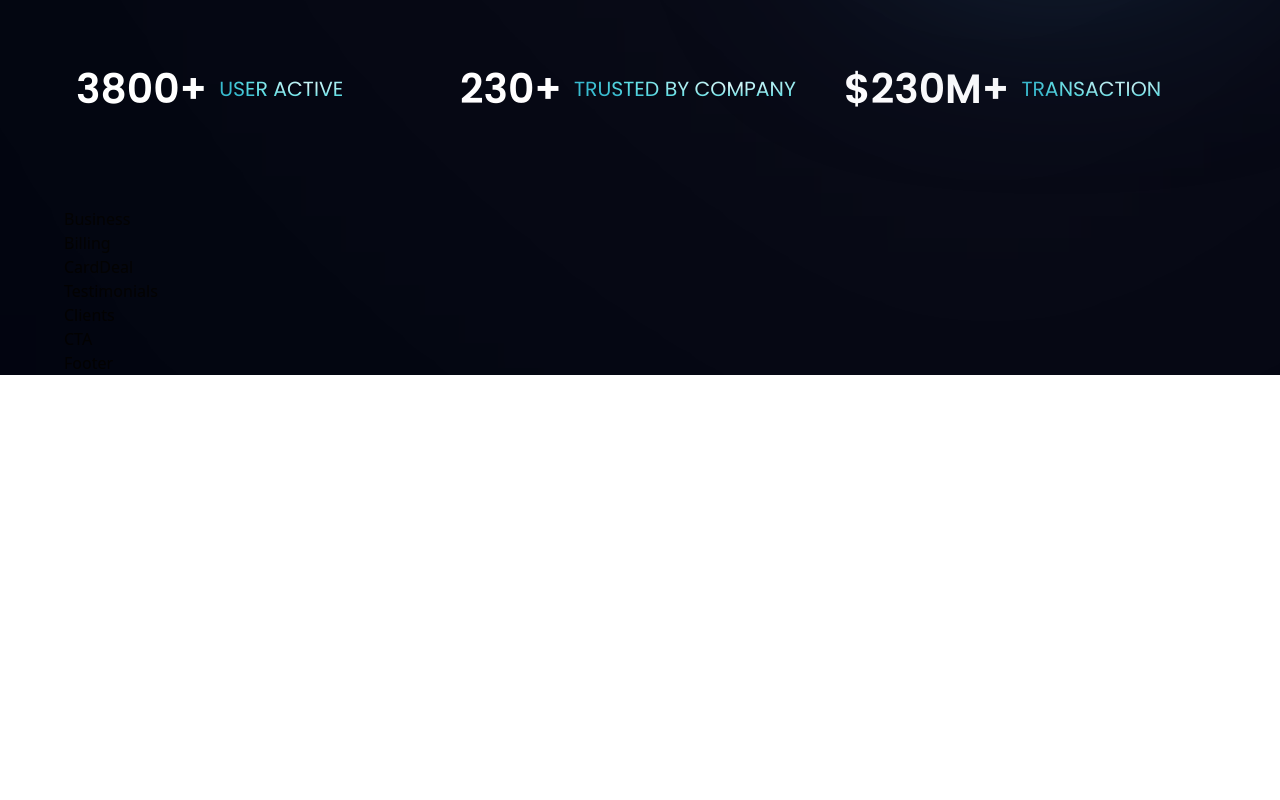
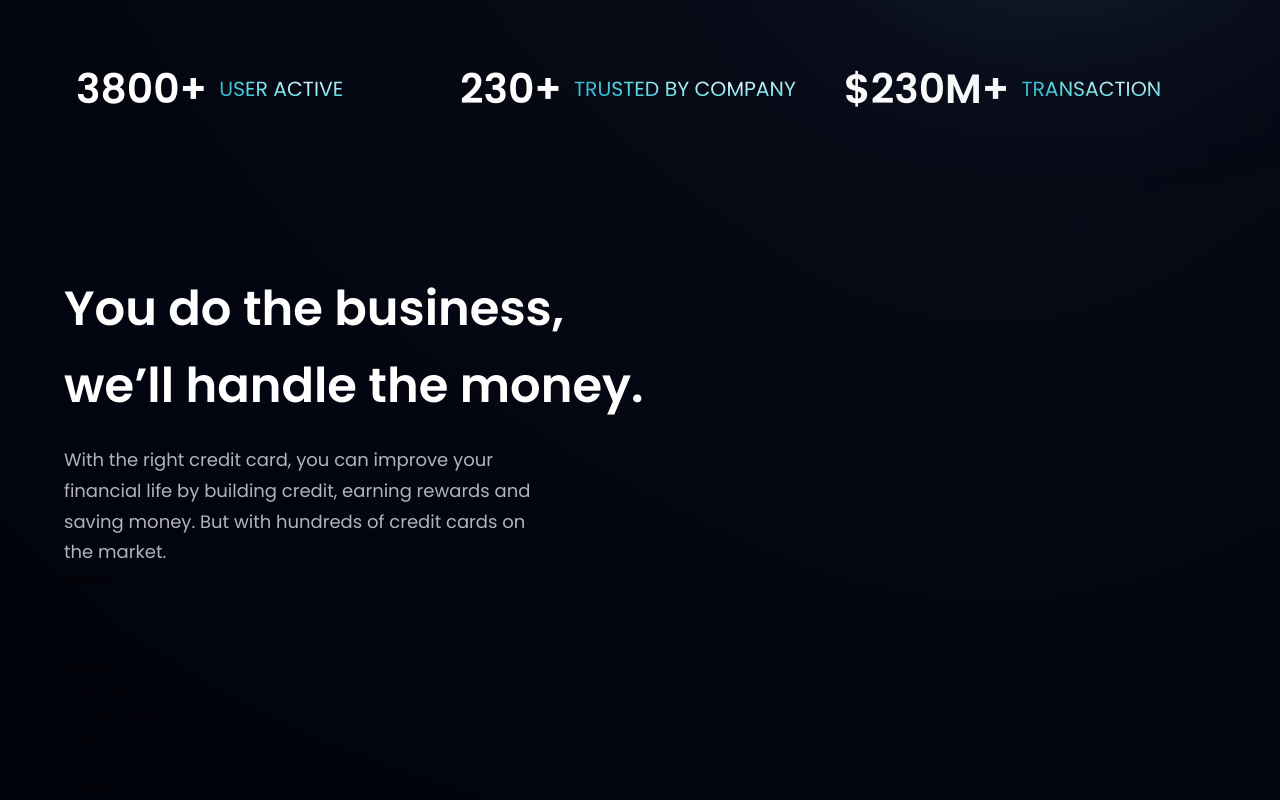
Before and after one commit to sladeutley/fully-responsive-biz-site-react-tw, a React (Vite) app: page / in a window 1280 px wide. Shown: the part 738-1538 px from the top of the page. Before the commit the page ends 1113 px from the top, so only its background shows below. Built offline with nearby package versions, Linux system fonts and the light colour scheme.

Commit message:
started Business component

```diff
--- a/src/components/Business.jsx
+++ b/src/components/Business.jsx
@@ -1,9 +1,26 @@
 import React from 'react'
+import { features } from "../constants";
+import styles, { layout } from "../style";
+import Button from "./Button";
 
-const Business = () => {
-  return (
-    <div>Business</div>
-  )
-}
+const Business = () =>  (
+  // Below, classes of 'layout.section', etc are taking the already defined style from imported layout above - just less typing overall bc we reuse a bunch
+  <section id="features" className={layout.section}>
+    <div className={layout.sectionInfo}>
+      <h2 className={styles.heading2}>
+        You do the business, <br className="sm:block hidden" /> we’ll handle
+        the money.
+      </h2>
+      <p className={`${styles.paragraph} max-w-[470px] mt-5`}>
+        With the right credit card, you can improve your financial life by
+        building credit, earning rewards and saving money. But with hundreds
+        of credit cards on the market.
+      </p>
 
-export default Business
+      <Button styles={`mt-10`} />
+      {/* Above, 'styles' is a prop that has style of margin top of 10 */}
+    </div>
+  </section>
+);
+
+export default Business;
```
